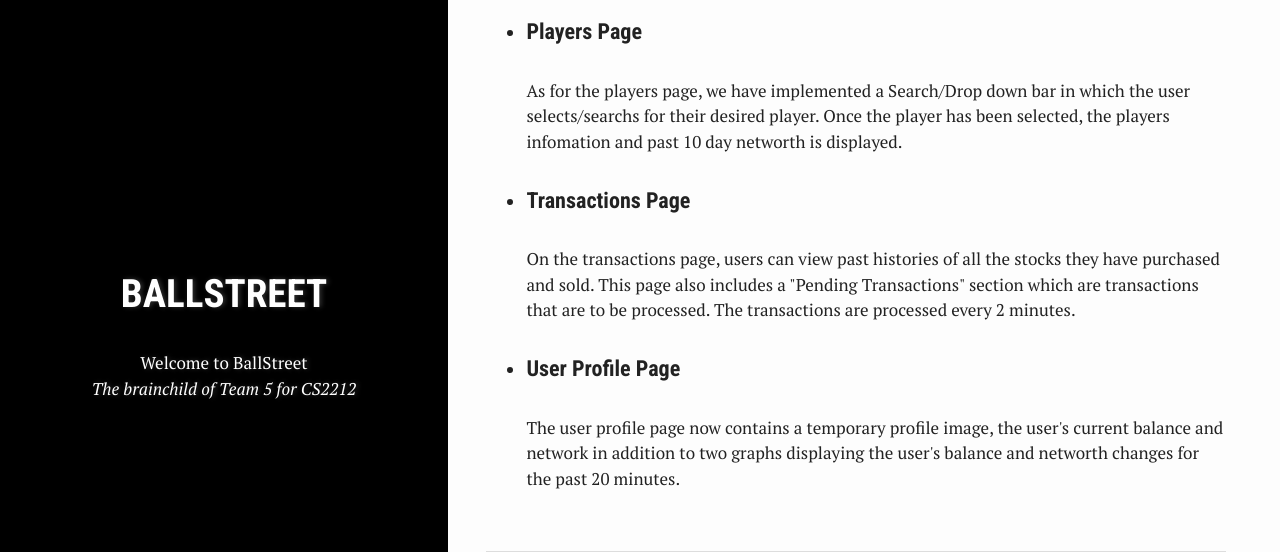
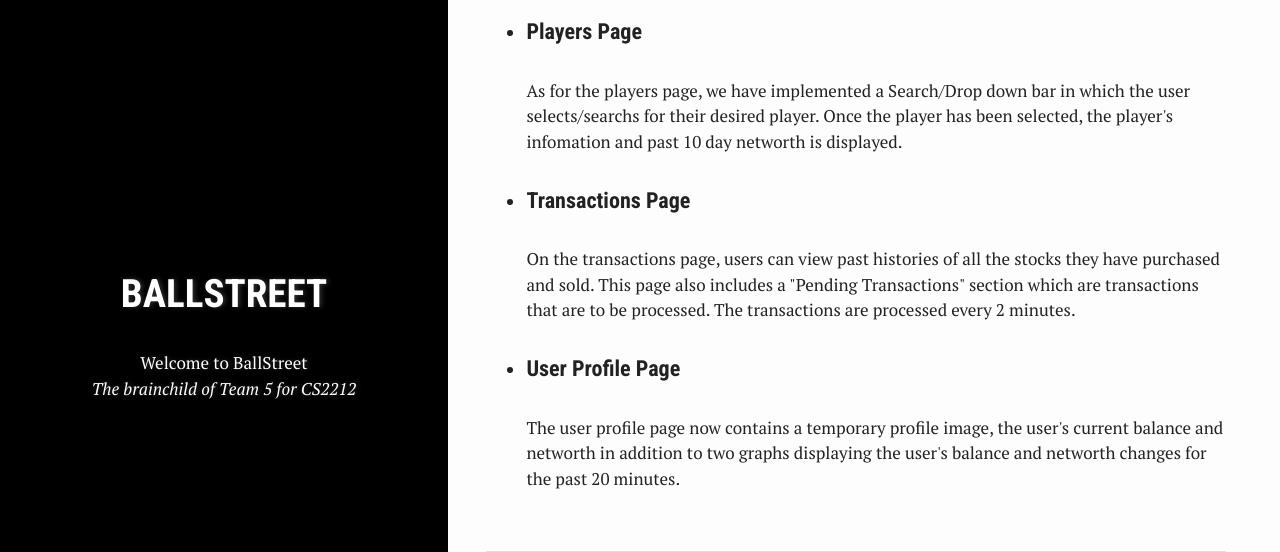
Before and after one commit to ufrauq/Ball-Street, a Jekyll site: the page built from index.html, in a window 1280 px wide and 900 px high, scrolled down 2465 px. Shown: the part 302-854 px from the top of the window. Built offline with Jekyll 4.4.1, drawn with Linux system fonts in a browser that asks for light colours.

Commit message:
Update index.html
edits to content

```diff
--- a/index.html
+++ b/index.html
@@ -97,13 +97,13 @@
    purchased and how many were bought. Additionally, users can sell their stocks on this page. </p>
    <li> <h4> Players Page </h4></li>
    <p> As for the players page, we have implemented a Search/Drop down bar in which the user selects/searchs for their
-   desired player. Once the player has been selected, the players infomation and past 10 day networth is displayed. </p>
+   desired player. Once the player has been selected, the player's infomation and past 10 day networth is displayed. </p>
    <li> <h4>Transactions Page </h4></li>
    <p> On the transactions page, users can view past histories of all the stocks they have purchased and sold. This page
    also includes a "Pending Transactions" section which are transactions that are to be processed. The transactions are
    processed every 2 minutes. </p>
    <li> <h4> User Profile Page </h4></li>
-   <p> The user profile page now contains a temporary profile image, the user's current balance and network in addition
+   <p> The user profile page now contains a temporary profile image, the user's current balance and networth in addition
       to two graphs displaying the user's balance and networth changes for the past 20 minutes.
 
 
```
